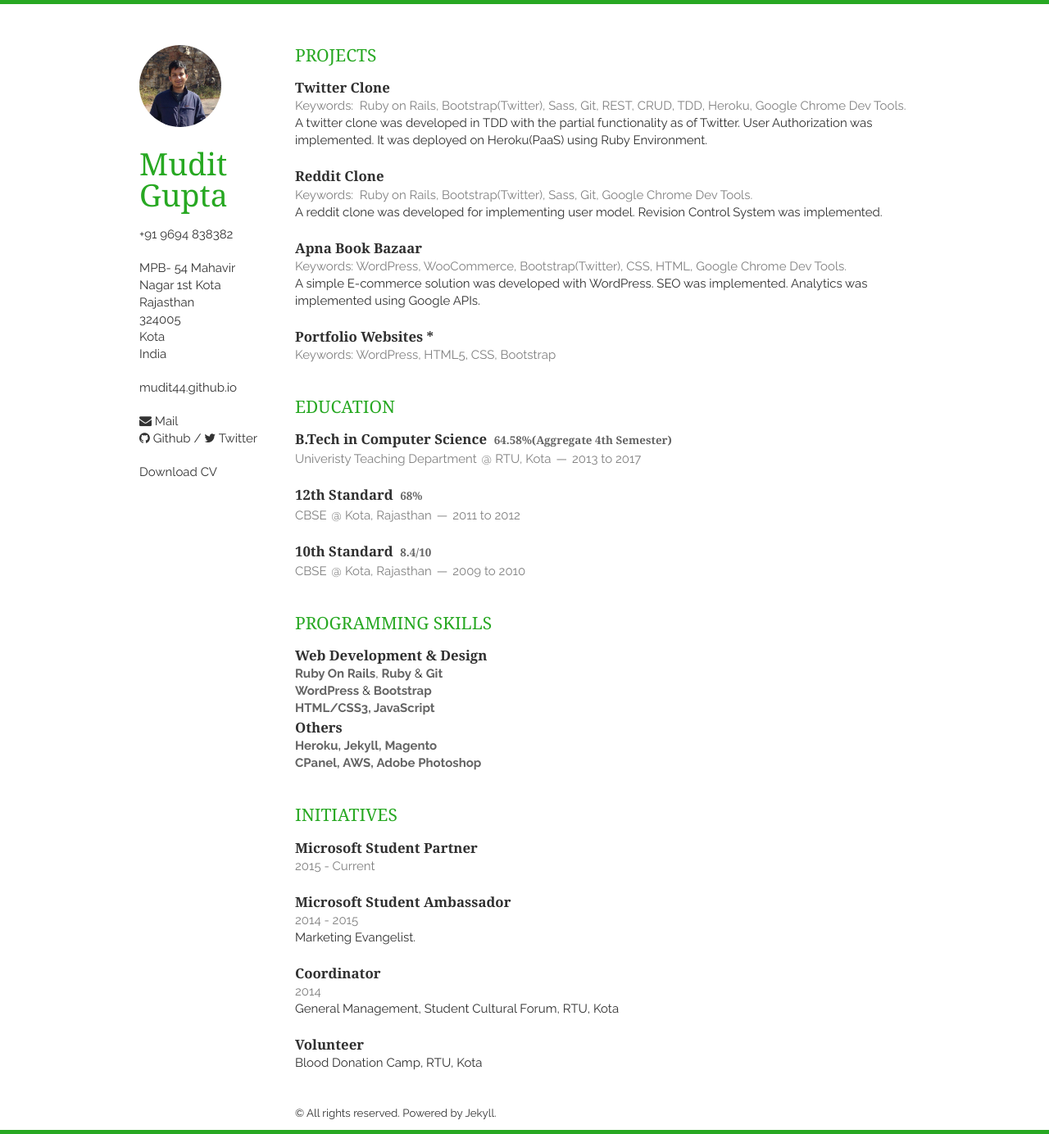
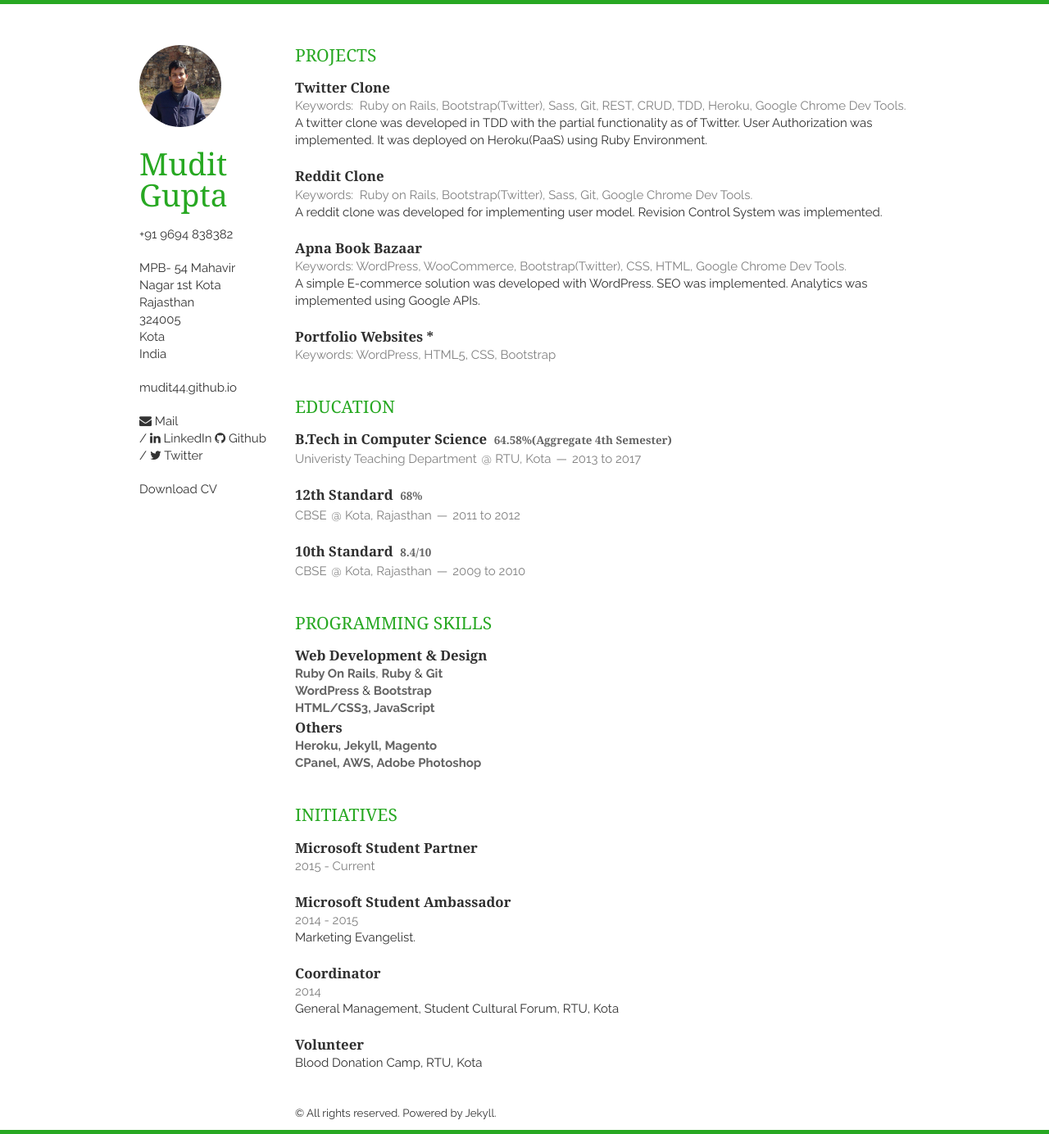
Before and after one commit to mudit44/resume, a Jekyll site: the page built from index.html, in a window 1280 px wide. Shown: the whole page at 82% size. Built offline with Jekyll 4.4.1, drawn with Linux system fonts in a browser that asks for light colours; nearby versions of some CDN libraries; Markdown is read by kramdown in place of the engine named in the settings; the list of posts is cut into pages by our own code.

Commit message:
Added Linkedin in _config and layout

```diff
--- a/_config.yml
+++ b/_config.yml
@@ -22,6 +22,7 @@
 website_full: https://mudit44.github.io/
 github: mudit44
 twitter: muditgupta44
+linkedin: in/muditgupta44
 tel: +91 9694 838382
 tel_full: tel:+91-9694838382
 google_maps: 'https://www.google.co.in/maps/place/Gupta+Dental+Clinic+and+Cure+Centre/@25.1346638,75.845248,17z/data=!3m1!4b1!4m2!3m1!1s0x396f84e478365b37:0xa38e46e6aac37c70?hl=en'
--- a/_layouts/layout.html
+++ b/_layouts/layout.html
@@ -48,7 +48,8 @@
         </p>
         <p>
             <!--<a href="mailto:someone@example.com?Subject=Hello%20again" target="_top">Send Mail</a> -->
-            <a href="{{ site.email_full }}"><i class="fa fa-envelope"></i> Mail</a><br/>
+            <a href="{{ site.email_full }}"><i class="fa fa-envelope"></i> Mail</a><br/> /
+            <a href="https://linkedin.com/{{ site.linkedin }}"><i class="fa fa-linkedin"></i> LinkedIn</a>
             <a href="https://github.com/{{ site.github }}"><i class="fa fa-github"></i> Github</a> /
             <a href="https://twitter.com/{{ site.twitter }}"><i class="fa fa-twitter"></i> Twitter</a>
         </p>
```
